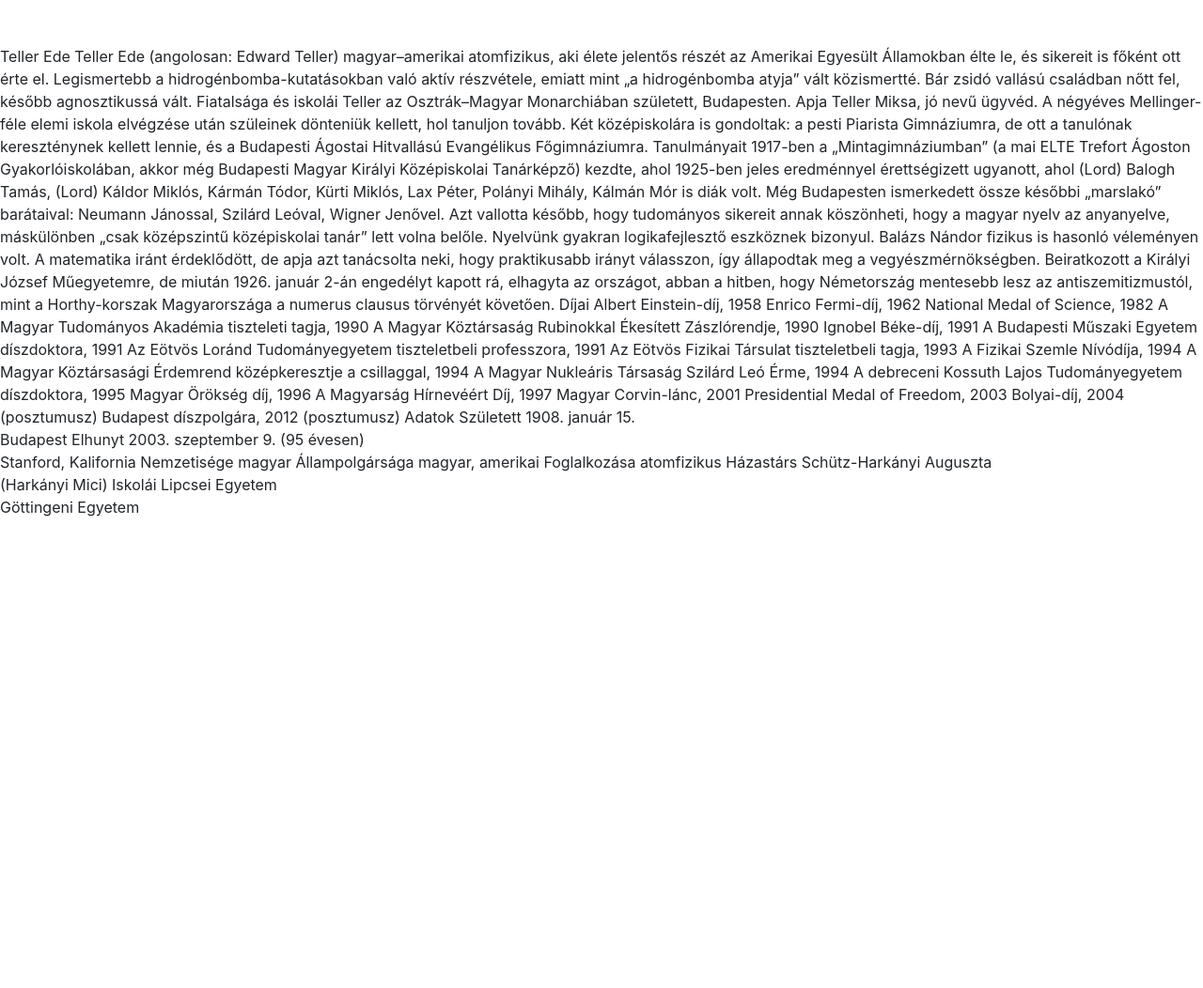
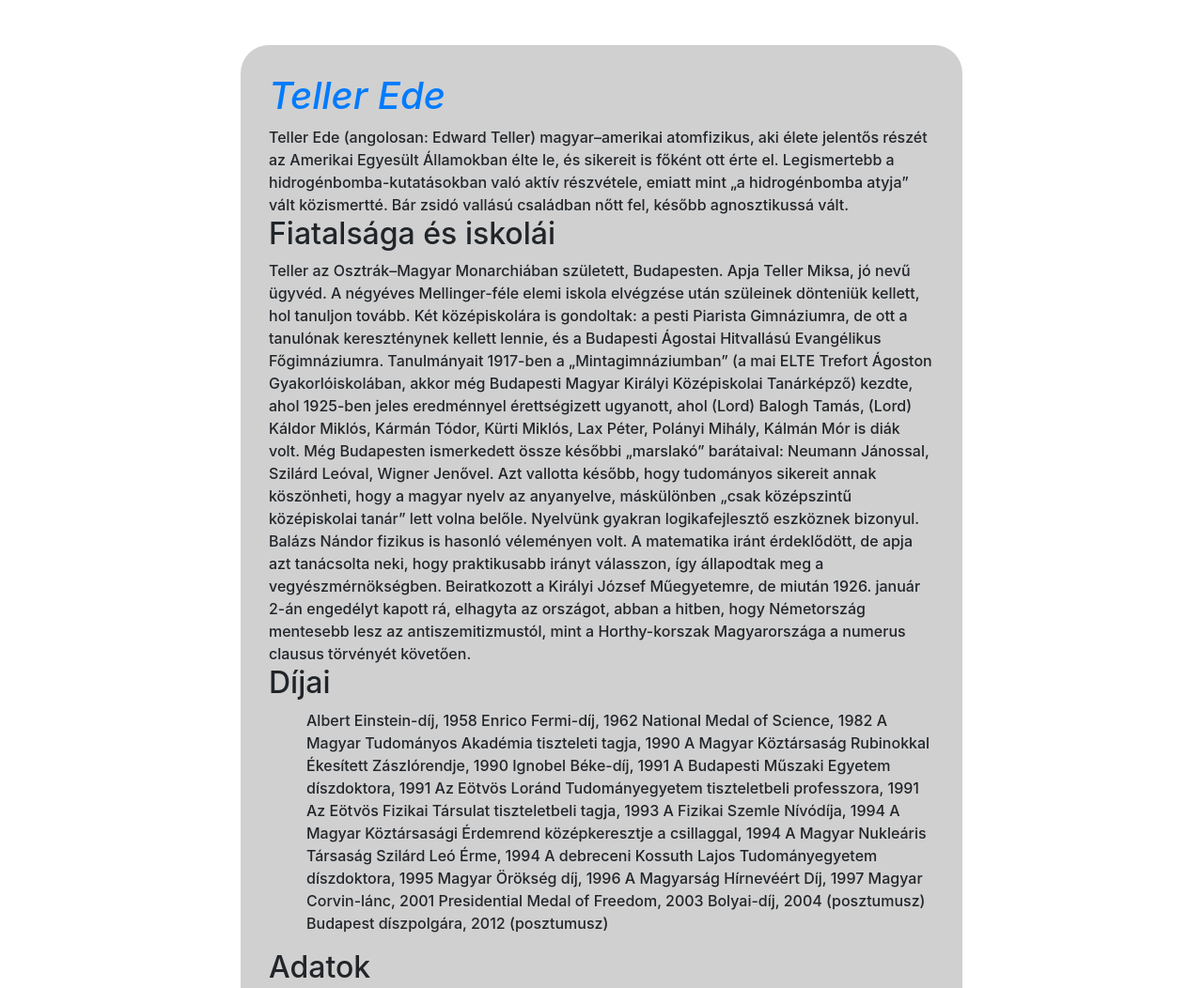
Before and after one commit to sSZokERr/edeb-, a plain HTML site: page index.html in a window 1280 px wide. Shown: the top 1052 px of the page at 94% size. Before the commit the page ends 800 px from the top, so only its background shows below. Drawn offline with nearby package versions, Linux system fonts and the light colour scheme.

Commit message:
elso par feladat

```diff
--- a/index.html
+++ b/index.html
@@ -1,19 +1,26 @@
+<!doctype html/>
 <html>
-
 <head>
 	<meta name="viewport" content="width=device-width, initial-scale=1">
+	<meta charset="utf-8" />
 	<link rel="stylesheet" href="bootstrap-4.4.1-dist/css/bootstrap.min.css" />
+	<script src="bootstrap-4.4.1-dist/js/jquery.min.js"></script>
+	<script src="bootstrap-4.4.1-dist/js/tether.min.js"></script>
+	<script src="bootstrap-4.4.1-dist/js/bootstrap.min.js"></script>
+	<script src="bootstrap-4.4.1-dist/js/jquery.easing.min.js"></script>
+	<link rel="stylesheet" href="styles.css">
+	<title>Teller Ede</title>
 </head>
 
 <body>
-	<div class="my-5">
-		Teller Ede
+	<div class="my-5" id="tartalom">
+		<h1><a href="">Teller Ede</a></h1>
 
 		Teller Ede (angolosan: Edward Teller) magyar–amerikai atomfizikus, aki élete jelentős részét az Amerikai Egyesült Államokban élte le, és sikereit is főként ott érte el. Legismertebb a hidrogénbomba-kutatásokban való aktív részvétele, emiatt mint „a hidrogénbomba atyja” vált közismertté.
 
 		Bár zsidó vallású családban nőtt fel, később agnosztikussá vált.
 
-		Fiatalsága és iskolái
+		<h2>Fiatalsága és iskolái</h2>
 
 		Teller az Osztrák–Magyar Monarchiában született, Budapesten. Apja Teller Miksa, jó nevű ügyvéd. A négyéves Mellinger-féle elemi iskola elvégzése után szüleinek dönteniük kellett, hol tanuljon tovább. Két középiskolára is gondoltak: a pesti Piarista Gimnáziumra, de ott a tanulónak kereszténynek kellett lennie, és a Budapesti Ágostai Hitvallású Evangélikus Főgimnáziumra.
 
@@ -23,8 +30,8 @@
 
 		A matematika iránt érdeklődött, de apja azt tanácsolta neki, hogy praktikusabb irányt válasszon, így állapodtak meg a vegyészmérnökségben. Beiratkozott a Királyi József Műegyetemre, de miután 1926. január 2-án engedélyt kapott rá, elhagyta az országot, abban a hitben, hogy Németország mentesebb lesz az antiszemitizmustól, mint a Horthy-korszak Magyarországa a numerus clausus törvényét követően.
 
-		Díjai
-
+		<h2>Díjai</h2>
+		<ul>
 		Albert Einstein-díj, 1958
 		Enrico Fermi-díj, 1962
 		National Medal of Science, 1982
@@ -44,8 +51,8 @@
 		Presidential Medal of Freedom, 2003
 		Bolyai-díj, 2004 (posztumusz)
 		Budapest díszpolgára, 2012 (posztumusz)
-
-		Adatok
+	</ul>
+		<h2>Adatok</h2>
 
 		Született
 		1908. január 15.<br>Budapest
@@ -69,10 +76,7 @@
 		Lipcsei Egyetem<br>Göttingeni Egyetem
 
 	</div>
-	<script src="bootstrap-4.4.1-dist/js/jquery.min.js"></script>
-	<script src="bootstrap-4.4.1-dist/js/tether.min.js"></script>
-	<script src="bootstrap-4.4.1-dist/js/bootstrap.min.js"></script>
-	<script src="bootstrap-4.4.1-dist/js/jquery.easing.min.js"></script>
+
 </body>
 
 </html>
--- a/styles.css
+++ b/styles.css
@@ -32,3 +32,6 @@
 ul {
   list-style-image: url('physics_icon.png');
 }
+a{
+  text-decoration:none;
+}
```
